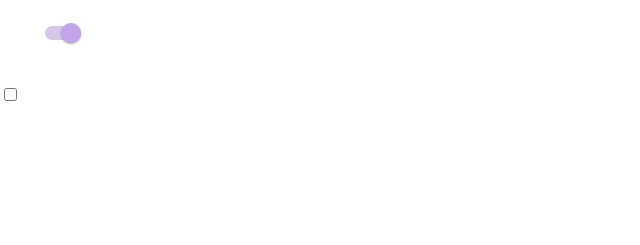
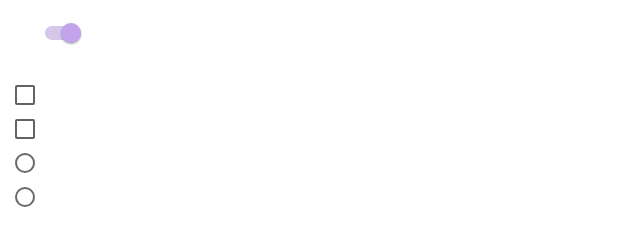
Before and after one commit to danielReineborn/mandatory-uxdesign1, a React (Create React App) app: page / in a window 1280 px wide. Shown: the part 351-596 px from the top of the page, without its empty margins (0-640 px from the left). Built offline with nearby package versions, Linux system fonts and the light colour scheme.

Commit message:
all components working as intended

```diff
--- a/package.json
+++ b/package.json
@@ -3,6 +3,8 @@
   "version": "0.1.0",
   "private": true,
   "dependencies": {
+    "@material-ui/core": "^4.9.7",
+    "@material-ui/icons": "^4.9.1",
     "@testing-library/jest-dom": "^4.2.4",
     "@testing-library/react": "^9.5.0",
     "@testing-library/user-event": "^7.2.1",
--- a/src/App.js
+++ b/src/App.js
@@ -4,6 +4,7 @@ import './App.css';
 import TextField from "./Components/TextField";
 import Switch from "./Components/Switch";
 import CheckBox from "./Components/CheckBox";
+import RadioBtn from "./Components/RadioBtn";
 
 function App() {
   return (
@@ -22,6 +23,14 @@ function App() {
 
       <div>
         <CheckBox />
+        <CheckBox />
+      </div>
+
+      <div>
+        <RadioBtn />
+
+        <RadioBtn />
+
       </div>
     </div>
   );
--- a/src/Components/CheckBox.js
+++ b/src/Components/CheckBox.js
@@ -1,13 +1,180 @@
 import React from "react";
 import styled from "styled-components"
+import { Check } from "@material-ui/icons";
+
+const Box = styled.label`
+  box-sizing: border-box;
+  position: relative;
+  display: block;
+  margin: 15px;
+
+  .check {
+    display: none;
+  }
+
+  .fx {
+    box-sizing: border-box;
+    z-index: 1;
+    position: absolute;
+    top: 0px;
+    left: 0px;
+    height: 20px;
+    width: 20px;
+    border-radius: 50%;
+    transform: scale(2.5);
+    background-color: transparent;
+  }
+
+  .checkmark {
+    box-sizing: border-box;
+    z-index: 2;
+    position: absolute;
+    top: 0px;
+    left: 0px;
+    height: 20px;
+    width: 20px;
+    border: 2px solid #636363;
+    border-radius: 2px;
+    display: flex;
+    justify-content: center;
+    align-items: center;
+    transition: 0.5s;
+
+    /* :hover ~ .fx {
+      box-sizing: border-box;
+      z-index: 1;
+      position: absolute;
+      top: 0px;
+      left: 0px;
+      height: 20px;
+      width: 20px;
+      border-radius: 50%;
+      transform: scale(2.5);
+      background-color: black;
+      background-color: #f9f5ff;
+    } */
+
+
+  }
+
+
+
+  input {
+    height: 0px;
+    width: 0px;
+    cursor: pointer;
+
+    :checked + .checkmark {
+      z-index: 2;
+
+      height: 20px;
+      width: 20px;
+      border: 2px solid #6200ee;
+      background-color: #6200ee;
+      border-radius: 2px;
+    }
+
+    :checked + .checkmark > .check {
+      display: inline-block;
+      color: white;
+
+    }
+
+    :checked:active ~ .fx {
+      box-sizing: border-box;
+      z-index: 1;
+      position: absolute;
+      top: 0px;
+      left: 0px;
+      opacity: 0.5;
+      height: 20px;
+      width: 20px;
+      border-radius: 50%;
+      transform: scale(2.5);
+      background-color: #a472ea;
+    }
+
+    :not(:checked):active ~ .fx {
+      box-sizing: border-box;
+      z-index: 1;
+      position: absolute;
+      opacity: 0.5;
+      top: 0px;
+      left: 0px;
+      height: 20px;
+      width: 20px;
+      border-radius: 50%;
+      transform: scale(2.5);
+      background-color: #a472ea;
+    }
+
+    :not(:focus) ~ .checkmark:hover ~ .fx {
+
+      box-sizing: border-box;
+      z-index: 1;
+      position: absolute;
+      top: 0px;
+      left: 0px;
+      height: 20px;
+      width: 20px;
+      border-radius: 50%;
+      transform: scale(2.5);
+      background-color: #f9f5ff;
+
+    }
+
+    :focus ~ .fx {
+      box-sizing: border-box;
+      z-index: 1;
+      position: absolute;
+      top: 0px;
+      left: 0px;
+      height: 20px;
+      width: 20px;
+      border-radius: 50%;
+      transform: scale(2.5);
+      background-color: #ece1fd;
+    }
+
+
+  }
+
+  input:checked:active ~ .checkmark:active ~ .fx {
+    box-sizing: border-box;
+    z-index: 1;
+    position: absolute;
+    top: 0px;
+    left: 0px;
+    opacity: 0.5;
+    height: 20px;
+    width: 20px;
+    border-radius: 50%;
+    transform: scale(2.5);
+    background-color: #a472ea;
+  }
+  input:not(:checked):active ~ .checkmark:active ~ .fx {
+    box-sizing: border-box;
+    z-index: 1;
+    position: absolute;
+    top: 0px;
+    left: 0px;
+    opacity: 0.5;
+    height: 20px;
+    width: 20px;
+    border-radius: 50%;
+    transform: scale(2.5);
+    background-color: #a472ea;
+  }
+`
 
 export default function CheckBox() {
 
 
   return (
-
-    <div>
+    <Box>
       <input type="checkbox" name="" id="" />
-    </div>
+      <span className="checkmark"><Check className="check"></Check></span>
+      <span className="fx"></span>
+    </Box >
   )
 }
--- /dev/null
+++ b/src/Components/RadioBtn.js
@@ -0,0 +1,105 @@
+import React from "react";
+import styled from "styled-components";
+
+const BtnWrapper = styled.label`
+box-sizing: border-box;
+  position: relative;
+  display: block;
+  margin: 15px;
+
+  .fakeBtn {
+    box-sizing: border-box;
+    position: absolute;
+    top: 0px;
+    left: 0px;
+    height: 20px;
+    width: 20px;
+    background-color: transparent;
+    border: 2px solid #696969;
+    border-radius: 50%;
+    display: flex;
+    justify-content: center;
+    align-items: center;
+
+
+
+    :hover:after {
+      display: block;
+      background-color: #9b9b9b;
+      opacity: 0.15;
+    }
+
+  }
+
+  .fakeBtn:before {
+    content: "";
+    display: none;
+    /* position: absolute;
+    top: 0px;
+    left: 0px; */
+    width: 10px;
+    height: 10px;
+    border-radius: 50%;
+  }
+
+  .fakeBtn:after {
+    content: "";
+    display: none;
+    position: absolute;
+    top: -2.5px;
+    left: -2.5px;
+    width: 20px;
+    height: 20px;
+    transform: scale(2);
+    border-radius: 50%;
+  }
+
+
+  input {
+    height: 0px;
+    width: 0px;
+    cursor: pointer;
+
+    :checked ~ .fakeBtn {
+      border: 2px solid #6200ee;
+    }
+
+    :checked ~ .fakeBtn:before {
+      display: block;
+      background-color: #6200ee;
+    }
+
+    :checked + .fakeBtn:after {
+      display: block;
+      background-color: #6200ee;
+      opacity: 0.22;
+
+    }
+
+
+    :active ~ .fakeBtn:after {
+      display: block;
+      background-color: #6200ee;
+      opacity: 0.35;
+    }
+
+  }
+
+
+`
+
+
+export default function RadioBtn() {
+
+
+  function onClick(e) {
+    console.log(e.target.checked)
+  }
+
+  return (
+    <BtnWrapper>
+      <input onClick={onClick} type="radio" name="radio" id="radio" />
+      <span className="fakeBtn"></span>
+    </BtnWrapper>
+  )
+}
--- a/src/Components/Switch.js
+++ b/src/Components/Switch.js
@@ -246,7 +246,6 @@ export default function Switch({ disabled }) {
     </CustomSwitch>
   } else if (!disabled.on) {
     slider = <DisabledSwitch>
-      <input type="checkbox" />
       <span className="slider"></span>
     </DisabledSwitch>
   } else {
```
Also changed, not shown: 1 other file (tests, documents, lock files or other folders).
